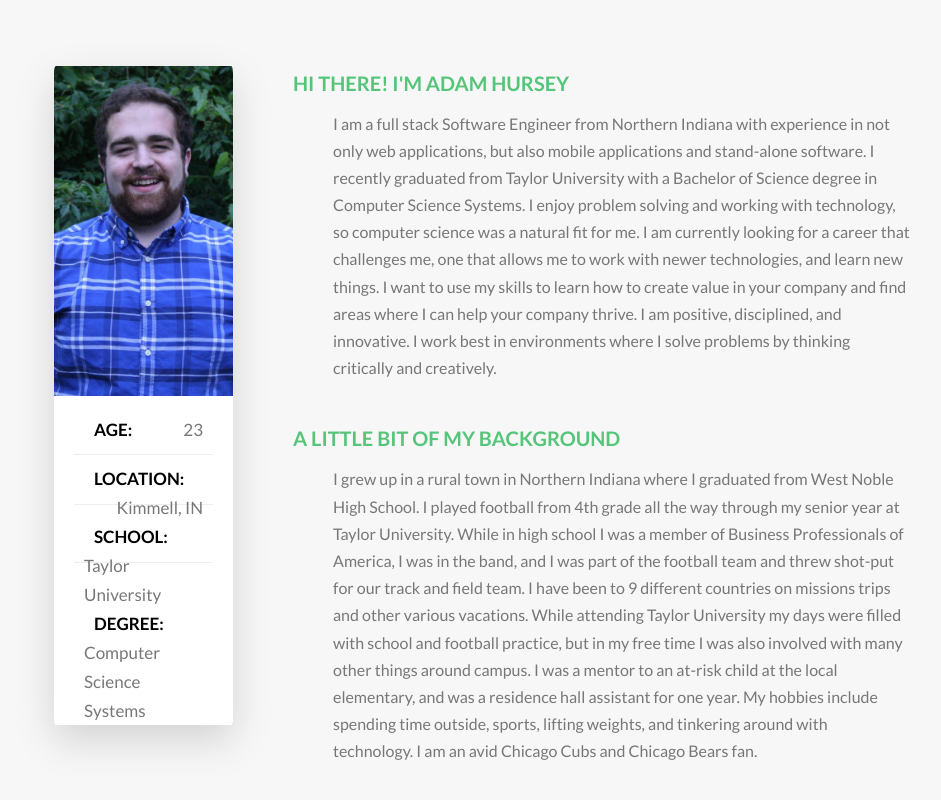
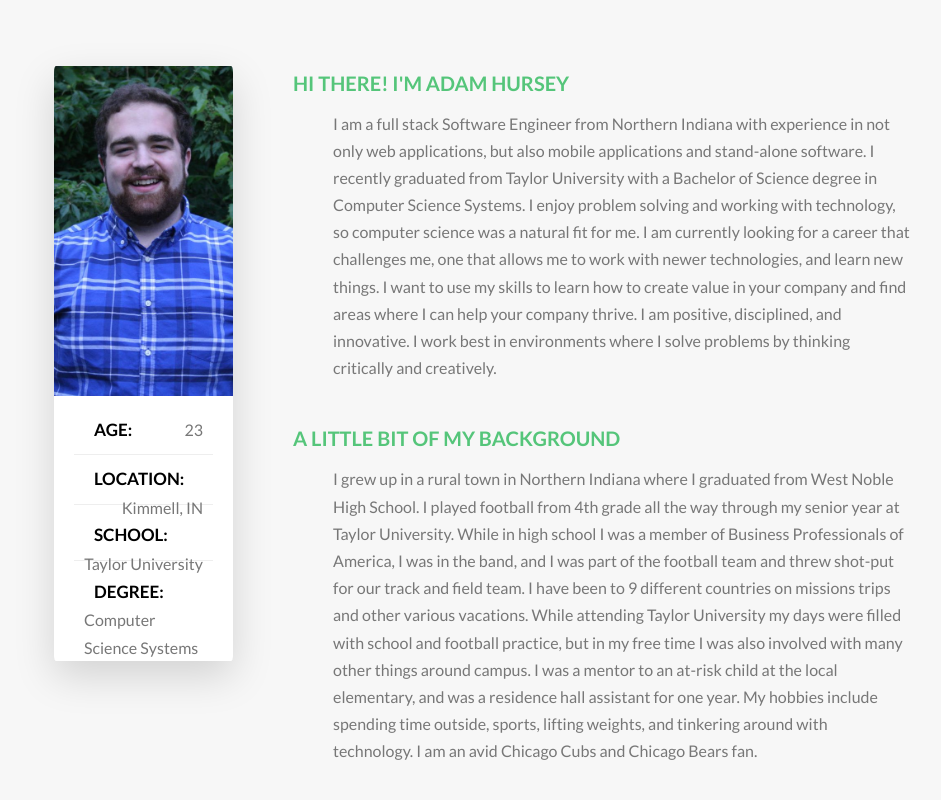
Before and after one commit to adamhursey/MySite, a website: page index.html in a window 1280 px wide. Shown: the part 904-1704 px from the top of the page, without its empty margins (138-1079 px from the left). Drawn offline with Linux system fonts and the light colour scheme.

Commit message:
change dont size

```diff
--- a/index.html
+++ b/index.html
@@ -48,10 +48,10 @@
                                 </div>
                                 <div class="card__details">
                                     <ul>
-                                        <li><span class="u-bold-text">Age:</span> <span class="u-normal-text">23</span></li>
-                                        <li><span class="u-bold-text">Location:</span> <span class="u-normal-text">Kimmell, IN</span></li>
-                                        <li><span class="u-bold-text">School:</span> <span class="u-normal-text">Taylor University</span></li>
-                                        <li><span class="u-bold-text">Degree:</span> <span class="u-normal-text">Computer Science Systems</span></li>
+                                        <li><span class="u-bold-text">Age:</span> <span class="u-normal-text u-float-right">23</span></li>
+                                        <li><span class="u-bold-text">Location:</span> <span class="u-normal-text u-float-right">Kimmell, IN</span></li>
+                                        <li><span class="u-bold-text">School:</span> <span class="u-normal-text u-float-right">Taylor University</span></li>
+                                        <li><span class="u-bold-text">Degree:</span> <span class="u-normal-text u-float-right">Computer Science Systems</span></li>
                                     </ul>
                                 </div>
                             </div>
--- a/sass/base/_typography.scss
+++ b/sass/base/_typography.scss
@@ -136,3 +136,7 @@ body {
        margin-bottom: 3rem;
    }
 }
+
+.u-normal-text {
+    font-size: $default-font-size;
+ }
--- a/sass/base/_utilities.scss
+++ b/sass/base/_utilities.scss
@@ -14,7 +14,7 @@
    padding: .5rem 1rem;
 }
 
-.u-normal-text {
+.u-float-right {
    float:right;
 }
 
```
Also changed, not shown: css/main.css.
